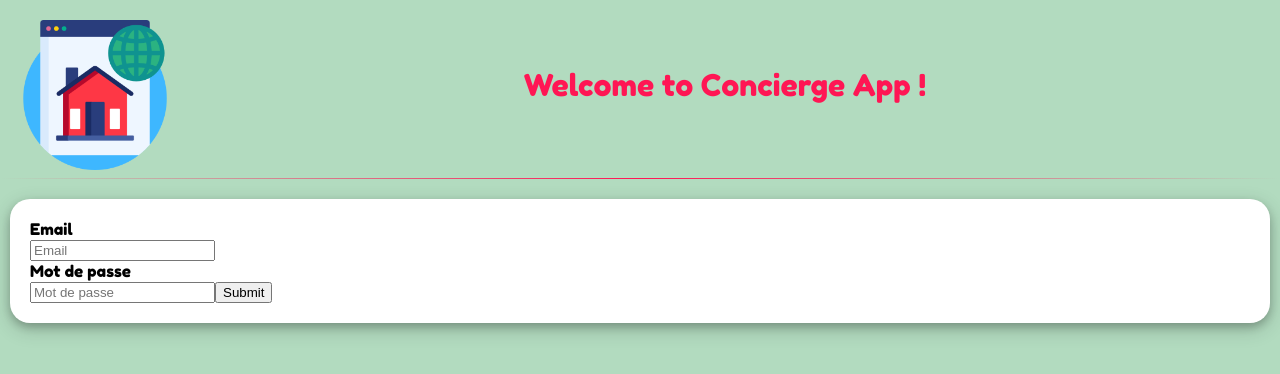
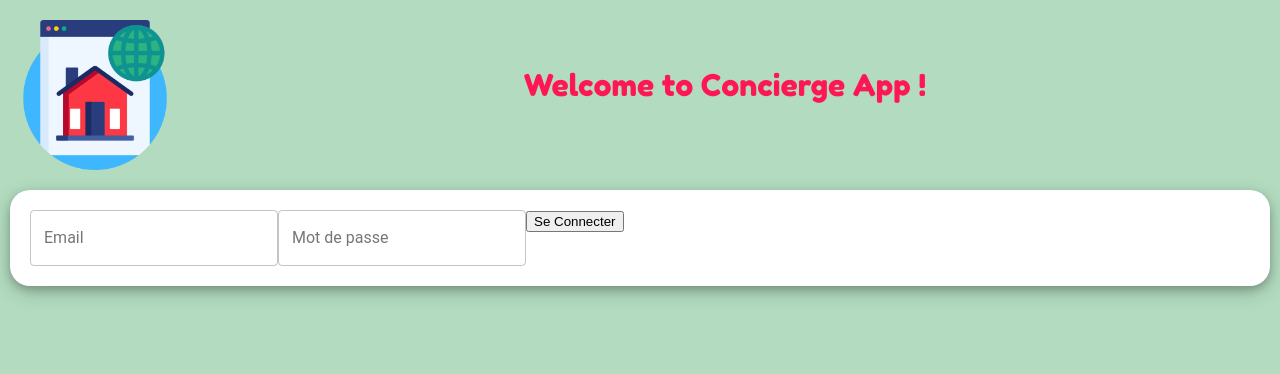
Before and after one commit to rlemasquerier/concierge-app, a React (Create React App) app: page /login in a window 1280 px wide. Shown: the top 374 px of the page. Built offline with nearby package versions, Linux system fonts and the light colour scheme.

Commit message:
Use InputField with TextInput

```diff
--- /dev/null
+++ b/src/components/common/InputField/InputField.js
@@ -0,0 +1,24 @@
+import React, { Component } from 'react';
+import injectSheet from 'react-jss';
+import { TextField } from '@material-ui/core';
+
+type Props = {
+  classes: Object,
+};
+
+class InputField extends Component<Props> {
+  render() {
+    const { error, touched, label, placeholder, ...props } = this.props;
+    console.log(label);
+    return (
+      <React.Fragment>
+        <TextField variant="outlined" label={label || placeholder} {...props} />
+        {error && touched && <div className="input-feedback">{error}</div>}
+      </React.Fragment>
+    );
+  }
+}
+
+const styles = {};
+
+export default injectSheet(styles)(InputField);
--- /dev/null
+++ b/src/components/common/InputField/index.js
@@ -0,0 +1,3 @@
+// @flow
+
+export { default as InputField } from './InputField';
--- a/src/components/common/index.js
+++ b/src/components/common/index.js
@@ -1,2 +1,3 @@
 export { Header } from './Header';
 export { Card } from './Card';
+export { InputField } from './InputField';
--- a/src/pages/Login/Login.js
+++ b/src/pages/Login/Login.js
@@ -4,7 +4,7 @@ import React, { Component } from 'react';
 import injectSheet from 'react-jss';
 import { Formik } from 'formik';
 import * as Yup from 'yup';
-import { Header, Card } from '../../components/common';
+import { Header, Card, InputField } from '../../components/common';
 
 type Props = {
   classes: Object,
@@ -32,7 +32,6 @@ class Login extends Component<Props, State> {
     return (
       <div className={classes.container}>
         <Header />
-        <hr />
         <Card>
           <Formik
             initialValues={{ email: '' }}
@@ -51,10 +50,7 @@ class Login extends Component<Props, State> {
               } = props;
               return (
                 <form onSubmit={handleSubmit}>
-                  <label htmlFor="email" style={{ display: 'block' }}>
-                    Email
-                  </label>
-                  <input
+                  <InputField
                     id="email"
                     placeholder="Email"
                     type="text"
@@ -62,14 +58,10 @@ class Login extends Component<Props, State> {
                     onChange={handleChange}
                     onBlur={handleBlur}
                     className={errors.email && touched.email ? 'text-input error' : 'text-input'}
+                    error={errors.email}
+                    touched={touched.email}
                   />
-                  {errors.email && touched.email && (
-                    <div className="input-feedback">{errors.email}</div>
-                  )}
-                  <label htmlFor="password" style={{ display: 'block' }}>
-                    Mot de passe
-                  </label>
-                  <input
+                  <InputField
                     id="password"
                     placeholder="Mot de passe"
                     type="password"
@@ -79,12 +71,11 @@ class Login extends Component<Props, State> {
                     className={
                       errors.password && touched.password ? 'text-input error' : 'text-input'
                     }
+                    error={errors.password}
+                    touched={touched.password}
                   />
-                  {errors.password && touched.password && (
-                    <div className="input-feedback">{errors.password}</div>
-                  )}
                   <button type="submit" disabled={isSubmitting}>
-                    Submit
+                    Se Connecter
                   </button>
                 </form>
               );
```
